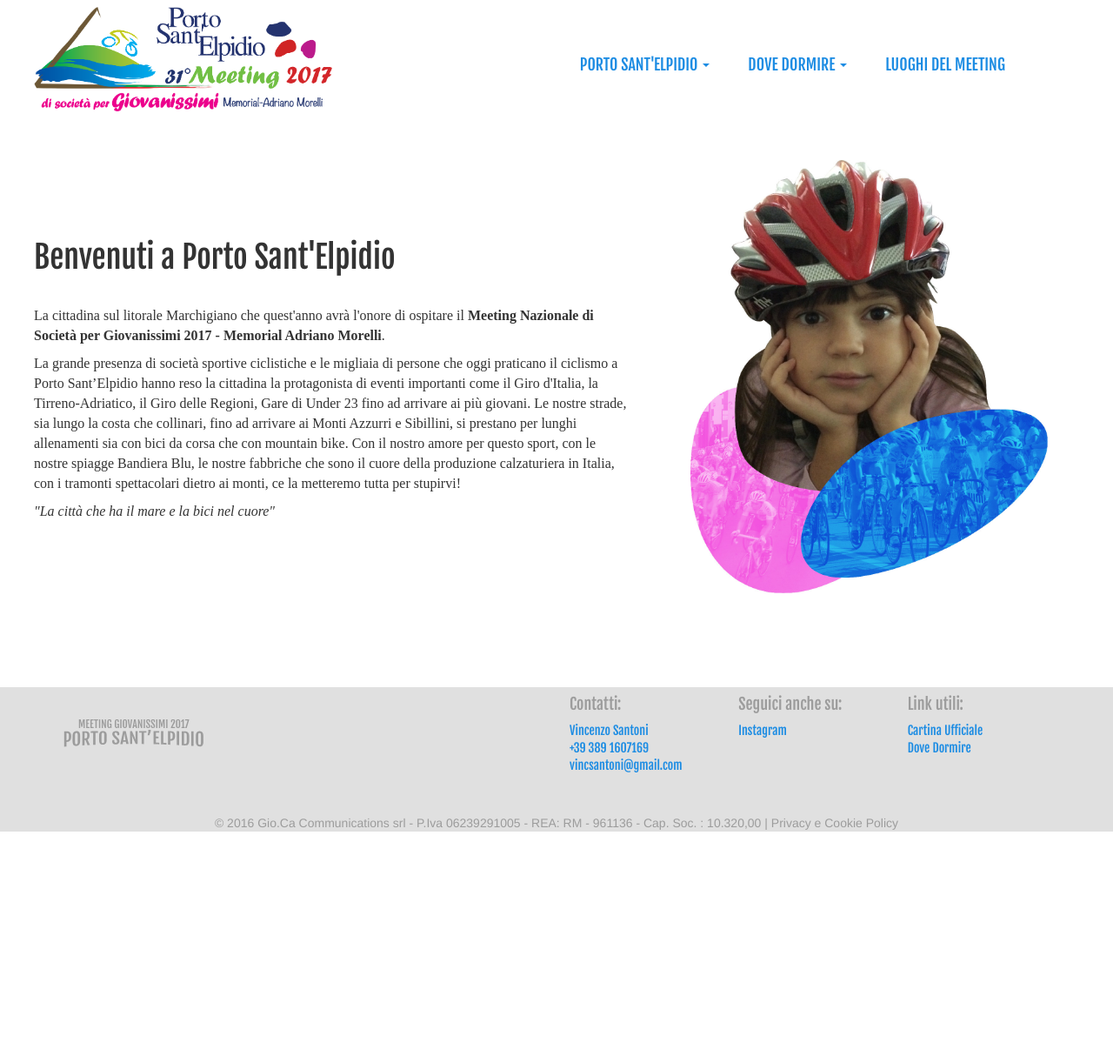
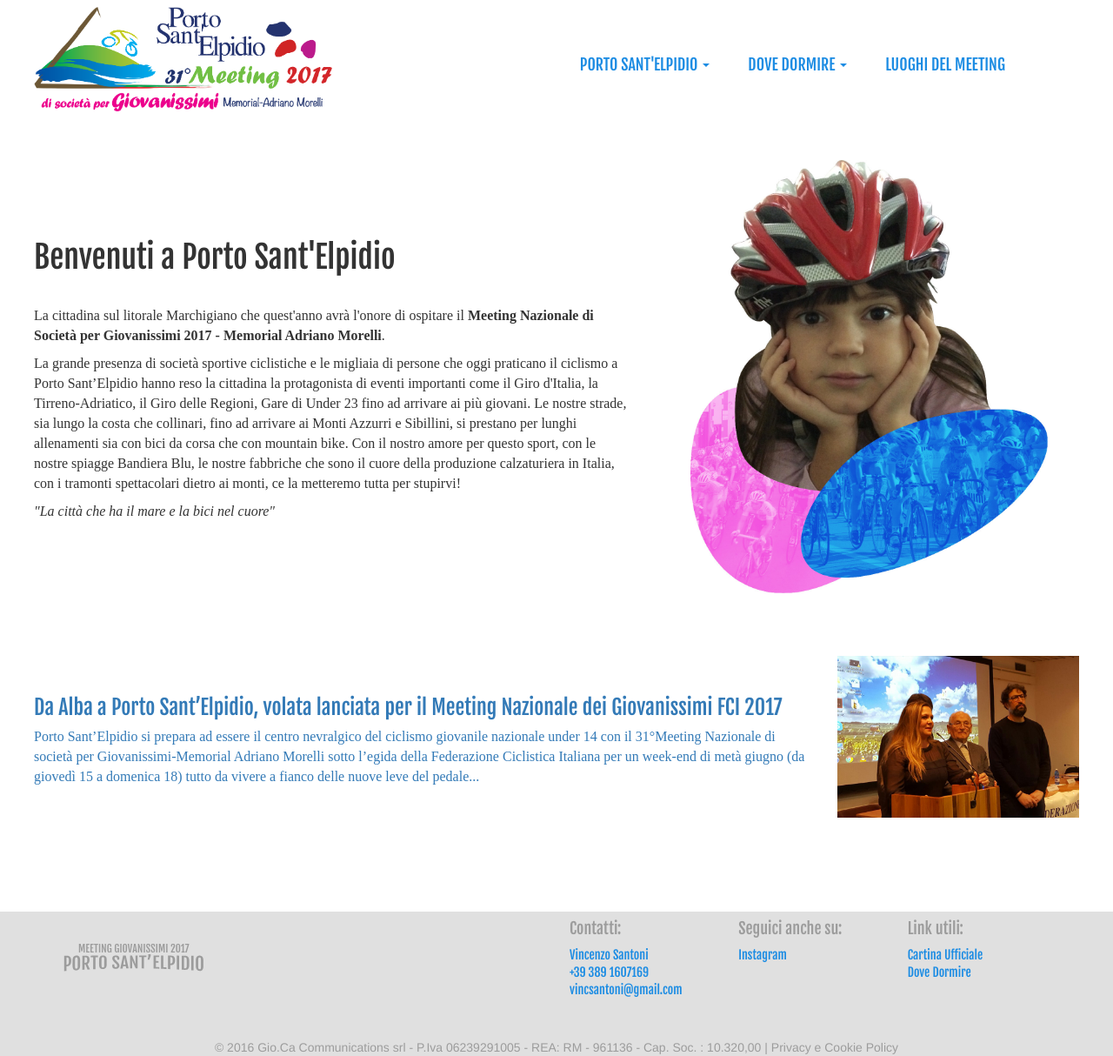
Before and after one commit to indifferentalex/giovanissimi_2017, a Jekyll site: the page built from index.html, in a window 1280 px wide. Shown: the whole page at 87% size. Built offline with Jekyll 4.4.1, drawn with Linux system fonts in a browser that asks for light colours; nearby versions of some CDN libraries; some web fonts are replaced; before the commit the page ends 956 px from its top, so only the background shows below that.

Commit message:
Articles and article

```diff
--- /dev/null
+++ b/_posts/2017-01-31-da-alba.md
@@ -0,0 +1,22 @@
+---
+layout: article
+title: "Da Alba a Porto Sant’Elpidio, volata lanciata per il Meeting Nazionale dei Giovanissimi FCI 2017"
+description: "Porto Sant’Elpidio si prepara ad essere il centro nevralgico del ciclismo giovanile nazionale under 14 con il 31°Meeting Nazionale di società per Giovanissimi-Memorial Adriano Morelli sotto l’egida della Federazione Ciclistica Italiana per un week-end di metà giugno (da giovedì 15 a domenica 18) tutto da vivere a fianco delle nuove leve del pedale."
+date: 2017-01-31 10:00:00 -0600
+---
+
+# Da Alba a Porto Sant’Elpidio, volata lanciata per il Meeting Nazionale dei Giovanissimi FCI 2017
+
+![L'assessore allo sport di Porto Sant'Elpidio Milena Sebastiani ad Alba](/assets/images/pse_alba_2.jpg)
+
+Porto Sant’Elpidio si prepara ad essere il centro nevralgico del ciclismo giovanile nazionale under 14 con il 31°Meeting Nazionale di società per Giovanissimi-Memorial Adriano Morelli sotto l’egida della Federazione Ciclistica Italiana per un week-end di metà giugno (da giovedì 15 a domenica 18) tutto da vivere a fianco delle nuove leve del pedale.
+
+![L'assessore allo sport di Porto Sant'Elpidio Milena Sebastiani riceve l'augurio da parte della città di Alba](/assets/images/pse_alba_1.jpg)
+
+Porto Sant’Elpidio ha raccolto il testimone da Alba (sede dell’ultima edizione) in una cerimonia ospitata in occasione della festa del ciclismo giovanile del Piemonte alla quale ha preso parte l’Assessore allo Sport e al Turismo della cittadina balneare marchigiana Milena Sebastiani.
+
+“Con orgoglio ho accettato l’invito della città di Alba – afferma l’assessore Sebastiani -. Siamo onorati di essere stati scelti dalla Federazione Ciclistica Italiana grazie anche alla nostra posizione baricentrica nel territorio marchigiano che ci rende un naturale punto di snodo per le vie di comunicazione regionali e di tutto il centro Italia. La città di Porto Sant’Elpidio in questi ultimi anni è cresciuta molto nell’immagine grazie ai tanti eventi di ciclismo legati al Giro d’Italia, alla Tirreno-Adriatico e alla Granfondo a carattere internazionale portando un notevole ritorno mediatico ed un’ampia visibilità. Per il Meeting 2017, il connubio tra sport e turismo risulterà vincente perché saremo pronti ad accogliere oltre 2000 bambini per un indotto complessivo di 5000 presenze, comprese famiglie ed accompagnatori, che renderà ancora più speciale il terzo weekend di giugno a pochi giorni dall’inizio dell’estate”.
+
+![L'augurio dato dalla città di Alba alla città di Porto Sant'Elpdio](/assets/images/pse_alba_3.jpg)
+
+Le strutture ricettive del territorio elpidiense si apprestano ad ospitare migliaia di giovani atleti ed i rispettivi accompagnatori durante i quattro giorni dell’evento con le varie batterie di gare suddivise nelle specialità strada, sprint, gimkana e fuoristrada in un crescendo di emozioni e di spettacolo con tutto il meglio del ciclismo giovanile d’Italia.
--- a/assets/main.css
+++ b/assets/main.css
@@ -577,6 +577,23 @@ p.image-alt-text {
 	margin-bottom: 12px;
 }
 
+.articles-list a .article-row {
+	padding-bottom: 36px;
+	border-bottom: 1px solid #eee;
+}
+
+.articles-list a:last-child .article-row {
+	border-bottom: none;
+}
+
+.article-content h1 {
+	margin: 36px 0px;
+}
+
+.article-content p {
+	font-size: 18px;
+	margin: 24px 0px;
+}
 
 .footer-links {
 	position: relative;
--- a/index.html
+++ b/index.html
@@ -15,6 +15,23 @@ description: Benvenuti a Porto Sant'Elpidio, la cittadina sul litorale Marchigia
 		<p><i>"La città che ha il mare e la bici nel cuore"</i></p>
 	</div>
 </div>
+
+<div class="articles-list">
+{% for post in site.posts %}
+	<a href="{{ post.url }}">
+		<div class="row article-row">
+			<div class="col-md-3 col-md-push-9 vcenter">
+				<img  alt="L'assessore allo sport di Porto Sant'Elpidio Milena Sebastiani ad Alba" src="{{ site.baseurl }}/assets/images/pse_alba_2.jpg"/>
+			</div><!--
+			--><div class="col-md-9 col-md-pull-3 vcenter">
+				<h3>{{ post.title }}</h3>
+				<p>{{ post.description }}..</p>
+			</div>
+		</div>
+	</a>
+{% endfor %}
+</div>
+
 <!--
 <div class="row">
 	<div class="col-md-4">
```
Also changed, not shown: _layouts/article.html (added, +20 -0 lines), assets/images/porto_sant_elpidio_2017_m_sebastiani_alba.jpg (added), assets/images/pse_alba_1.jpg (added), assets/images/pse_alba_2.jpg (added), assets/images/pse_alba_3.jpg (added).
